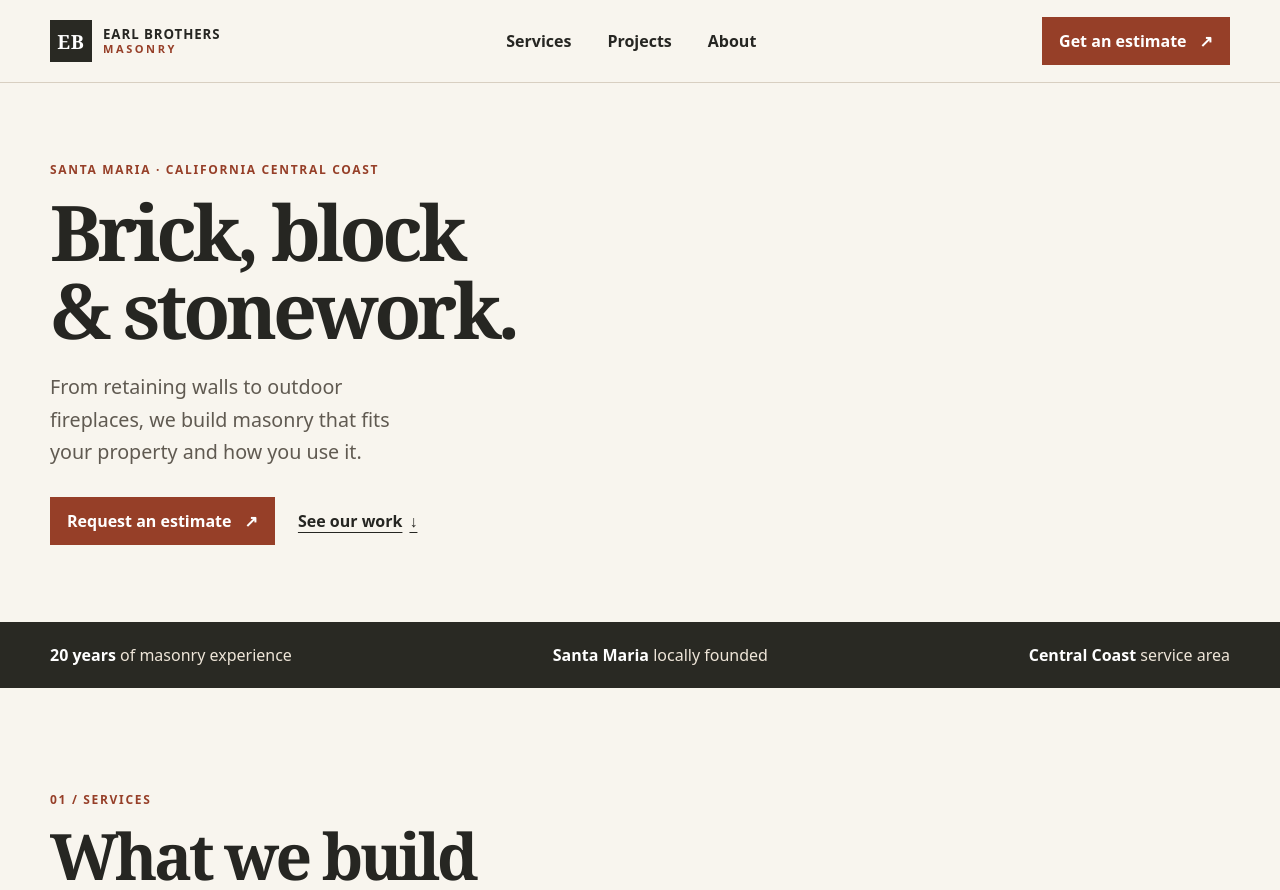
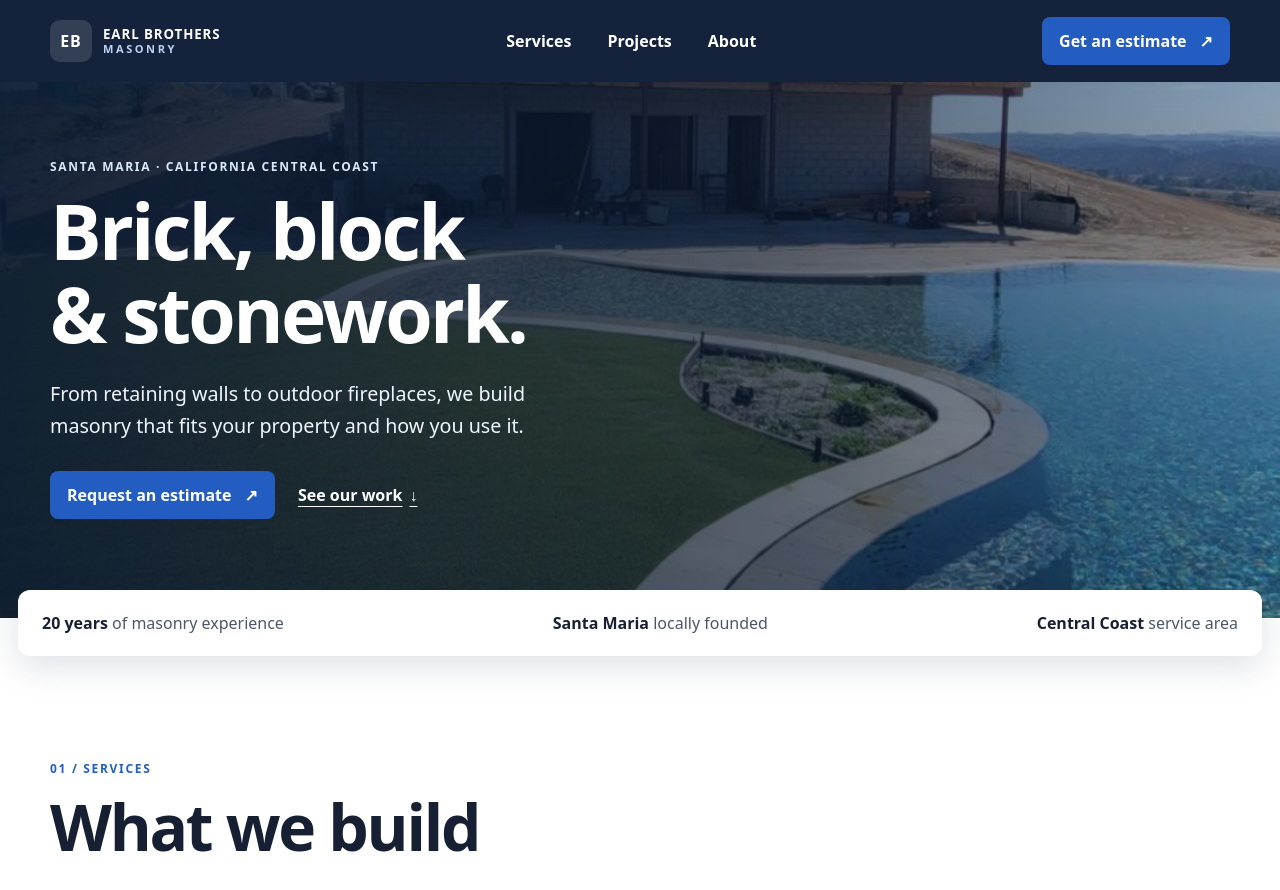
Before and after one commit to theoccultcorner/Earl-Brothers-Masonry, a Next.js app: page / in a window 1280 px wide. Shown: the top 890 px of the page. Built offline with nearby package versions, Linux system fonts and the light colour scheme.

Commit message:
Restore the original photo-led style with blue and white styling

```diff
--- a/styles/site.css
+++ b/styles/site.css
@@ -1,55 +1,61 @@
 :root {
   color-scheme: light;
-  --ink: #262622;
-  --muted: #605a51;
-  --paper: #f8f5ee;
-  --line: #d8cfc1;
-  --rust: #963f28;
-  --dark: #292923;
+  --ink: #172033;
+  --muted: #4b5768;
+  --paper: #ffffff;
+  --line: #e0e6ef;
+  --accent: #245dc1;
+  --dark: #14233b;
 }
 * { box-sizing: border-box; }
 body { margin: 0; background: var(--paper); color: var(--ink); font: 1rem/1.65 system-ui, sans-serif; }
 a { color: inherit; }
-a:focus-visible, summary:focus-visible { outline: 3px solid #b45835; outline-offset: 5px; }
+a:focus-visible, summary:focus-visible { outline: 3px solid #5c92ff; outline-offset: 5px; }
 img { display: block; width: 100%; object-fit: cover; }
 figure, h1, h2, h3, p { margin: 0; }
 .wrap { width: min(1180px, calc(100% - 64px)); margin-inline: auto; }
 .skip { position: absolute; top: 8px; left: 8px; z-index: 2; padding: 8px 16px; background: white; transform: translateY(-150%); }
 .skip:focus { transform: none; }
-.header { border-bottom: 1px solid var(--line); }
+.header { background: #14233b; color: white; }
 .header-inner, .footer-inner, .proof-inner { display: flex; justify-content: space-between; align-items: center; gap: 18px; }
 .header-inner { min-height: 82px; padding-block: 12px; }
 .brand { display: flex; align-items: center; gap: 11px; font-size: .83rem; font-weight: 850; line-height: 1.25; letter-spacing: .07em; text-decoration: none; }
-.brand small { display: block; color: var(--rust); letter-spacing: .23em; }
-.mark { display: grid; place-items: center; width: 42px; height: 42px; background: var(--dark); color: white; font: bold 1.22rem Georgia, serif; }
+.brand small { display: block; color: #bcd2f6; letter-spacing: .23em; }
+.mark { display: grid; place-items: center; width: 42px; height: 42px; background: #ffffff20; color: white; border-radius: 10px; font-size: 1rem; }
 nav { display: flex; gap: clamp(14px, 3vw, 36px); font-weight: 650; }
 nav a { display: inline-flex; min-height: 44px; align-items: center; text-decoration: none; }
 nav a:hover, .email:hover { text-decoration: underline; }
-.button { display: inline-flex; justify-content: center; align-items: center; gap: 13px; min-height: 48px; padding: 10px 17px; background: var(--rust); color: white; font-weight: 750; text-decoration: none; }
-.button:hover { background: #74301e; }
-.hero { padding-block: clamp(36px, 6vw, 82px); }
-.hero-inner { display: grid; grid-template-columns: 1fr 1.04fr; align-items: center; gap: clamp(32px, 6vw, 86px); }
-.eyebrow, .hero-photo figcaption { font-size: .75rem; font-weight: 800; text-transform: uppercase; letter-spacing: .14em; }
-.eyebrow { color: var(--rust); margin-bottom: 13px; }
-h1, h2 { font-family: Georgia, serif; line-height: 1.02; letter-spacing: -.055em; }
+.button { display: inline-flex; justify-content: center; align-items: center; gap: 13px; min-height: 48px; padding: 10px 17px; background: var(--accent); color: white; font-weight: 750; text-decoration: none; border-radius: 8px; }
+.button:hover { background: #174593; }
+.hero {
+  display: grid;
+  align-items: center;
+  min-height: clamp(440px, 67vh, 680px);
+  padding-block: 64px 88px;
+  color: white;
+  background: linear-gradient(90deg, #0c1b32ed, #0c1b32a8 60%, #0c1b3259), url('/img/nextjs_header.jpg') center 42% / cover;
+}
+.hero-copy { max-width: 670px; }
+.hero .eyebrow { color: #dbe9ff; }
+.eyebrow { font-size: .75rem; font-weight: 800; text-transform: uppercase; letter-spacing: .14em; }
+.eyebrow { color: var(--accent); margin-bottom: 13px; }
+h1, h2 { font-weight: 800; line-height: 1.08; letter-spacing: -.035em; }
 h1 { font-size: clamp(2.85rem, 6vw, 5.5rem); }
 h2 { font-size: clamp(2.5rem, 5vw, 4.4rem); }
 h3 { line-height: 1.2; font-size: 1.35rem; }
-.hero-copy > p:not(.eyebrow) { margin-top: 22px; max-width: 32ch; color: var(--muted); font-size: clamp(1rem, 2vw, 1.23rem); }
+.hero-copy > p:not(.eyebrow) { margin-top: 22px; max-width: 44ch; color: #f0f5ff; font-size: clamp(1rem, 2vw, 1.23rem); }
 .actions { display: flex; flex-wrap: wrap; gap: 14px 23px; align-items: center; margin-top: 28px; }
 .text-link { display: inline-flex; align-items: center; gap: 7px; min-height: 44px; text-decoration-thickness: 1px; text-underline-offset: 5px; font-weight: 750; }
-.hero-photo { border: 1px solid var(--line); padding: 8px 8px 0; background: #fffdf8; }
-.hero-photo img { aspect-ratio: 1.28; object-position: 48% 48%; }
-.hero-photo figcaption { display: flex; justify-content: space-between; gap: 10px; padding: 10px 4px; color: var(--muted); font-size: .65rem; }
-.proof { background: var(--dark); color: #eee5d8; padding-block: 20px; }
-.proof strong { color: white; }
+.proof { position: relative; margin: -28px auto 0; width: min(1244px, calc(100% - 32px)); background: white; color: var(--muted); padding-block: 20px; border-radius: 12px; box-shadow: 0 10px 36px #15244224; }
+.proof .wrap { width: calc(100% - 48px); }
+.proof strong { color: var(--ink); }
 .section { padding-block: clamp(50px, 8vw, 104px); }
 .grid { display: grid; grid-template-columns: repeat(3, minmax(0, 1fr)); gap: 18px; margin-top: 30px; }
-.service { border: 1px solid var(--line); padding: clamp(18px, 3vw, 30px); background: #fffdf8; }
-.service-number { display: inline-block; color: var(--rust); font-weight: 800; border-bottom: 2px solid var(--rust); margin-bottom: 22px; }
+.service { border-radius: 12px; border: 1px solid var(--line); padding: clamp(18px, 3vw, 30px); background: #ffffff; }
+.service-number { display: inline-block; color: var(--accent); font-weight: 800; border-bottom: 2px solid var(--accent); margin-bottom: 22px; }
 .service p, .intro, .about-copy p { margin-top: 12px; color: var(--muted); }
-.work { background: #ede6da; }
-.project { background: #fffdf8; border: 1px solid var(--line); }
+.work { background: #f1f5fa; }
+.project { border-radius: 12px; overflow: hidden; background: #ffffff; border: 1px solid var(--line); }
 .project img { aspect-ratio: 4 / 3; }
 .project figcaption { padding: 12px 15px; font-weight: 750; }
 details { margin-top: 20px; }
@@ -59,14 +65,15 @@ summary { min-height: 44px; width: fit-content; padding-block: 8px; cursor: poin
 .about-copy { max-width: 52ch; }
 .about-copy .text-link { margin-top: 10px; }
 .estimate { background: var(--dark); color: var(--paper); }
-.estimate .eyebrow { color: #f1ac90; }
-.estimate .intro { color: #e5dbca; max-width: 49ch; margin-top: 20px; }
+.estimate .eyebrow { color: #a9caff; }
+.estimate .intro { color: #dce8fa; max-width: 49ch; margin-top: 20px; }
 .contact { display: grid; justify-items: start; align-self: center; gap: 8px; }
-.email { color: #e5dbca; overflow-wrap: anywhere; }
+.email { color: #dce8fa; overflow-wrap: anywhere; }
 footer { border-top: 1px solid var(--line); padding-block: 20px; }
 @media (max-width: 760px) {
   .wrap { width: calc(100% - 36px); }
-  .hero-inner, .about { grid-template-columns: 1fr; }
+  .about { grid-template-columns: 1fr; }
+  .hero { background-position: 60% 42%; }
   h1 { font-size: clamp(2.85rem, 10vw, 4.5rem); }
   .header-inner { flex-wrap: wrap; gap: 6px 12px; }
   nav { order: 1; width: 100%; }
```
